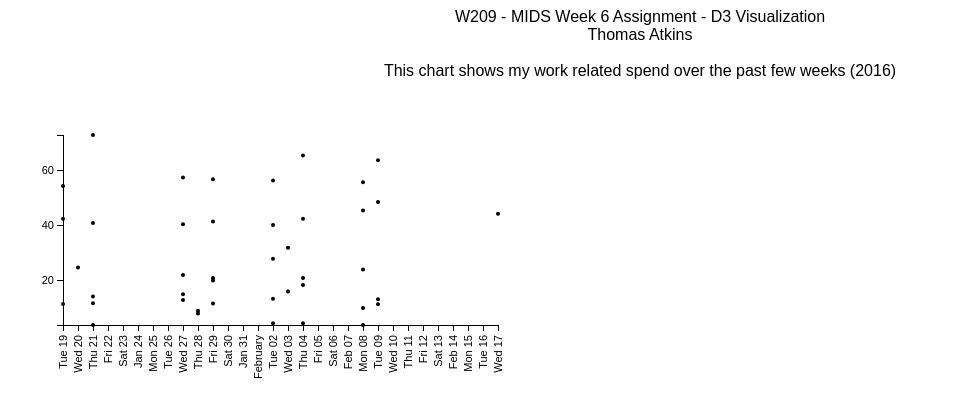
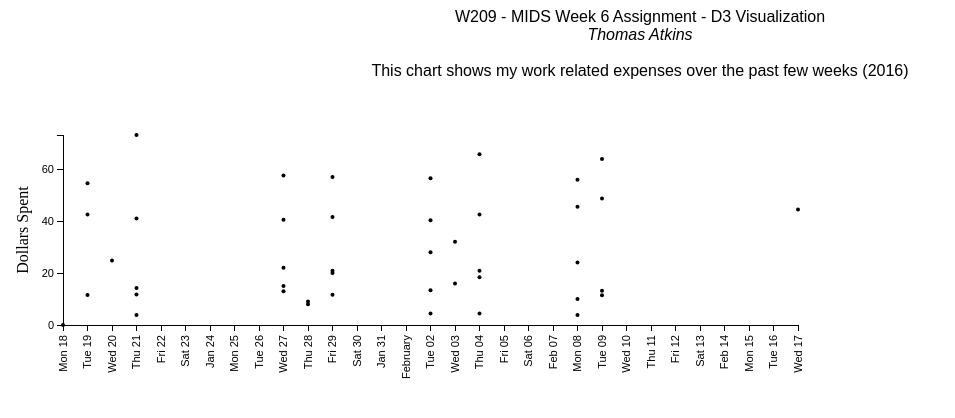
Before and after one commit to samm55/W209, a plain HTML site: page index.html in a window 1280 px wide. Shown: the whole page, without its empty margins (0-955 px from the left). Drawn offline with Linux system fonts and the light colour scheme.

Commit message:
Update index.html

```diff
--- a/index.html
+++ b/index.html
@@ -26,10 +26,10 @@
 <center>
 W209 - MIDS Week 6 Assignment - D3 Visualization
 <br>
-Thomas Atkins
+<i>Thomas Atkins</i>
 <br>
 <br>
-This chart shows my work related spend over the past few weeks (2016)
+This chart shows my work related expenses over the past few weeks (2016)
 <br>
 </center>
 </div>
@@ -37,13 +37,13 @@ This chart shows my work related spend over the past few weeks (2016)
 <script type="text/javascript" src="d3.min.js"></script>
 <script type="text/javascript">
 
-w=600;
+w=900;
 h=300;
 var padding = 55;
 
-var spend 		= [42.51,54.49,11.5,24.8,40.96,73.08,3.8,11.69,14.2,40.52,57.54,12.96,15,22,8,9,41.51,56.91,11.6,20,20.9,40.29,56.49,4.4,13.4,28,16,32,42.51,65.63,4.4,18.4,20.9,45.51,55.86,3.8,10,24,48.62,63.84,11.4,13.2,44.4];
+var spend 		= [0,42.51,54.49,11.5,24.8,40.96,73.08,3.8,11.69,14.2,40.52,57.54,12.96,15,22,8,9,41.51,56.91,11.6,20,20.9,40.29,56.49,4.4,13.4,28,16,32,42.51,65.63,4.4,18.4,20.9,45.51,55.86,3.8,10,24,48.62,63.84,11.4,13.2,44.4];
 
-var datetime	= ['2016-01-19','2016-01-19','2016-01-19','2016-01-20','2016-01-21','2016-01-21','2016-01-21','2016-01-21','2016-01-21','2016-01-27','2016-01-27','2016-01-27','2016-01-27','2016-01-27','2016-01-28','2016-01-28','2016-01-29','2016-01-29','2016-01-29','2016-01-29','2016-01-29','2016-02-02','2016-02-02','2016-02-02','2016-02-02','2016-02-02','2016-02-03','2016-02-03','2016-02-04','2016-02-04','2016-02-04','2016-02-04','2016-02-04','2016-02-08','2016-02-08','2016-02-08','2016-02-08','2016-02-08','2016-02-09','2016-02-09','2016-02-09','2016-02-09','2016-02-17'];
+var datetime	= ['2016-01-18','2016-01-19','2016-01-19','2016-01-19','2016-01-20','2016-01-21','2016-01-21','2016-01-21','2016-01-21','2016-01-21','2016-01-27','2016-01-27','2016-01-27','2016-01-27','2016-01-27','2016-01-28','2016-01-28','2016-01-29','2016-01-29','2016-01-29','2016-01-29','2016-01-29','2016-02-02','2016-02-02','2016-02-02','2016-02-02','2016-02-02','2016-02-03','2016-02-03','2016-02-04','2016-02-04','2016-02-04','2016-02-04','2016-02-04','2016-02-08','2016-02-08','2016-02-08','2016-02-08','2016-02-08','2016-02-09','2016-02-09','2016-02-09','2016-02-09','2016-02-17'];
 
 var parseDate = d3.time.format("%Y-%m-%d").parse;
 
@@ -65,7 +65,7 @@ var xScale = d3.time.scale()
 			var xAxis = d3.svg.axis()
 							  .scale(xScale)
 							  .orient("bottom")
-							  .ticks(21);
+							  .ticks(22);
 
 			//Define Y axis
 			var yAxis = d3.svg.axis()
@@ -104,13 +104,19 @@ svg.selectAll("circle")
 			    .attr("dy", ".35em")
 				.style("text-anchor", "end");
 
+			svg.append('g')
+			    .attr('transform', 'translate(' + 20 + ', ' + h/2 + ')')
+			    .append('text')
+			    .attr('text-anchor', 'middle')
+			    .attr('transform', 'rotate(-90)')
+			    .text('Dollars Spent');
+
 			//Create Y axis
 			svg.append("g")
 				.attr("class", "axis")
 				.attr("transform", "translate(" + padding + ",0)")
 				.call(yAxis);
 
-
 </script>
 </body>
 </html>
```
Lines whose indentation alone changed are shown as unchanged.
